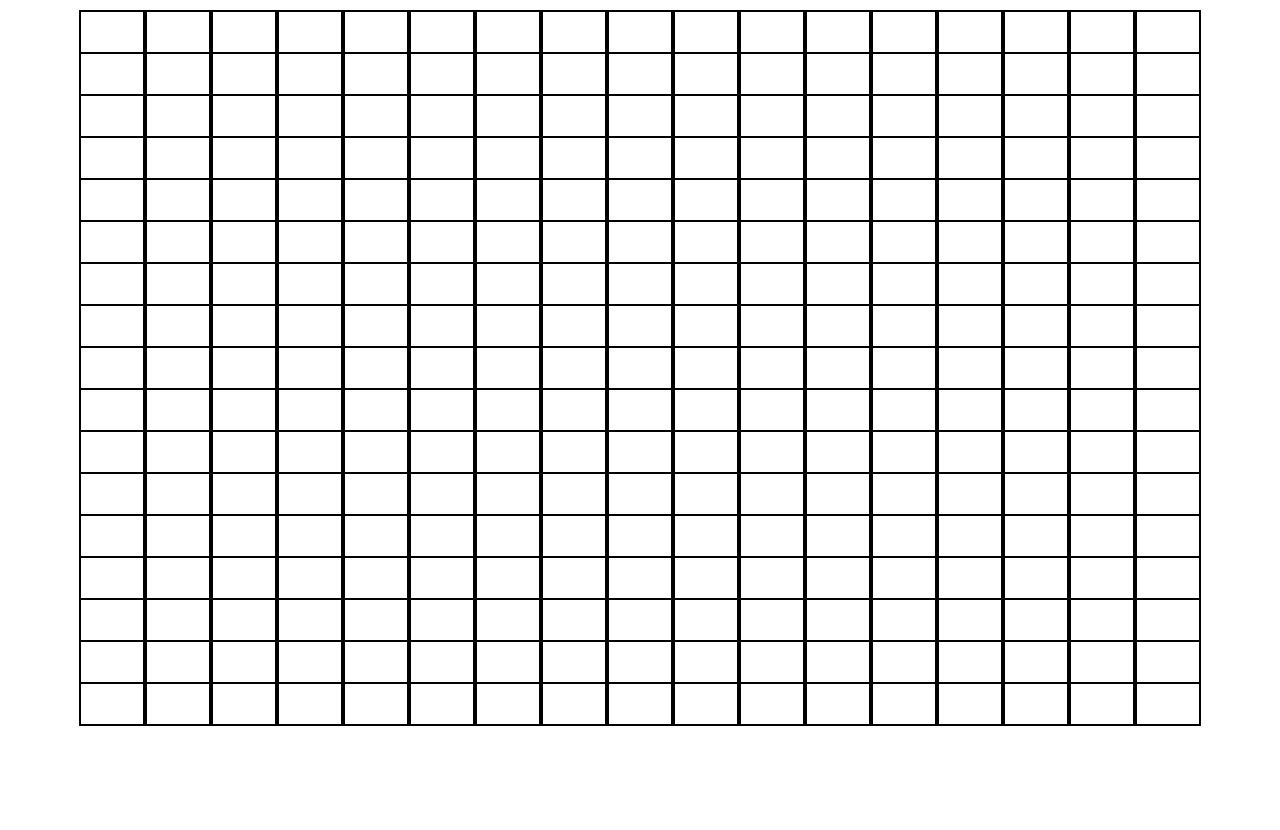
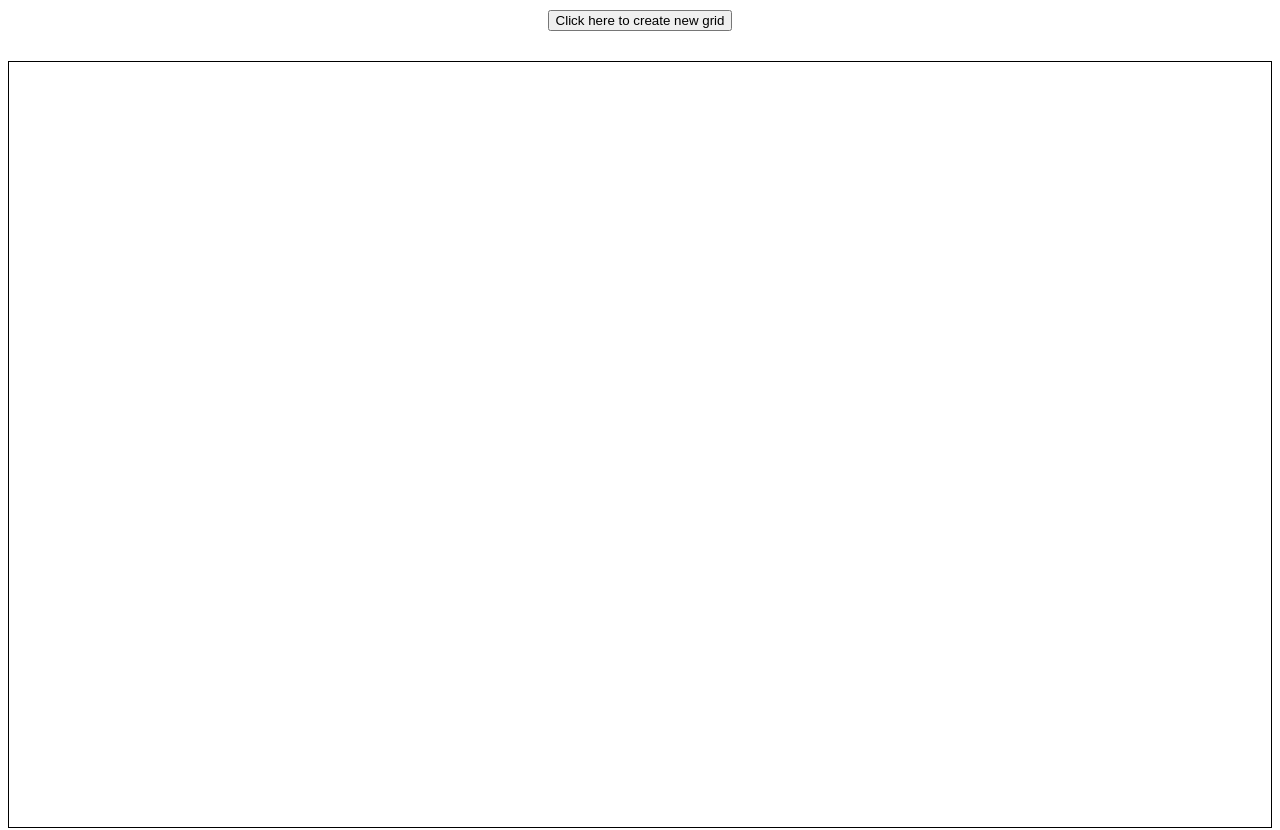
Before and after one commit to AleixMJ/TOP---Project-Etch-a-Sketch, a plain HTML site: page index.html in a window 1280 px wide. Before the commit the page ends 800 px from the top, so only its background shows below. Drawn offline with Linux system fonts and the light colour scheme.

Commit message:
Project finished
Changed the logic with a function to create the grid createGrid() and added
the requested button to created custom grids up to 100 size. Also, removed
the internal borders so it looks like a white black sheet.

```diff
--- a/index.html
+++ b/index.html
@@ -7,6 +7,7 @@
     <link rel="stylesheet" href="styles.css">
 </head>
 <body>
+    <button id="gridCreation">Click here to create new grid</button>
     <div id="container">
 
 
--- a/index.js
+++ b/index.js
@@ -1,22 +1,38 @@
-const rows = 16;
-const cols = 16;
+
+let gridSize = 16;
+
+
+
 const container = document.getElementById("container");
 
-for (let i = 0; i <= cols; i++ ) {
+const newGrid = document.getElementById("gridCreation");
+
+
+newGrid.addEventListener("click", () => {
+    gridSize = prompt("Enter grid Size (1-100):", "16");
+    container.replaceChildren();
+    createGrid(gridSize);
+
+})
+
+createGrid(16);
+
+// Creates the Grid
+function createGrid(gridSize) {
+
+
+    for (let i = 0; i <= gridSize; i++ ) {
         const col = document.createElement("div");
-
-    col.style.width  = "5vw";
+        col.style.width  = `${90/gridSize}vw`;
         col.style.height = "auto";
-    col.style.border = "1px solid black";
         col.style.display = "flex";
         col.style.flexDirection = "column";
 
         console.log(`added col number ${i}`);
-    for (let j = 0; j <= rows; j++) {
+        for (let j = 0; j <= gridSize; j++) {
             const row = document.createElement("div");
             row.style.width  = "auto";
-        row.style.height = "5vh";
-        row.style.border = "1px solid black";
+            row.style.height = `${90/gridSize}vh`;
             row.style.display = "flex";
             row.style.flexDirection = "row";
             row.addEventListener("mouseenter", () => {row.classList.add("painted")});
@@ -27,3 +43,4 @@ for (let i = 0; i <= cols; i++ ) {
         container.appendChild(col);
         console.log('added row');
     }
+}
--- a/styles.css
+++ b/styles.css
@@ -3,8 +3,15 @@
     flex-wrap: wrap;
     margin: 10px auto;
     justify-content: center;
+    border: 1px black solid;
 }
 
 .painted {
     background-color: black;
 }
+
+#gridCreation {
+    display: flex;
+    margin: 10px auto 30px;
+    justify-content: center;
+}
```
Lines whose indentation alone changed are shown as unchanged.
